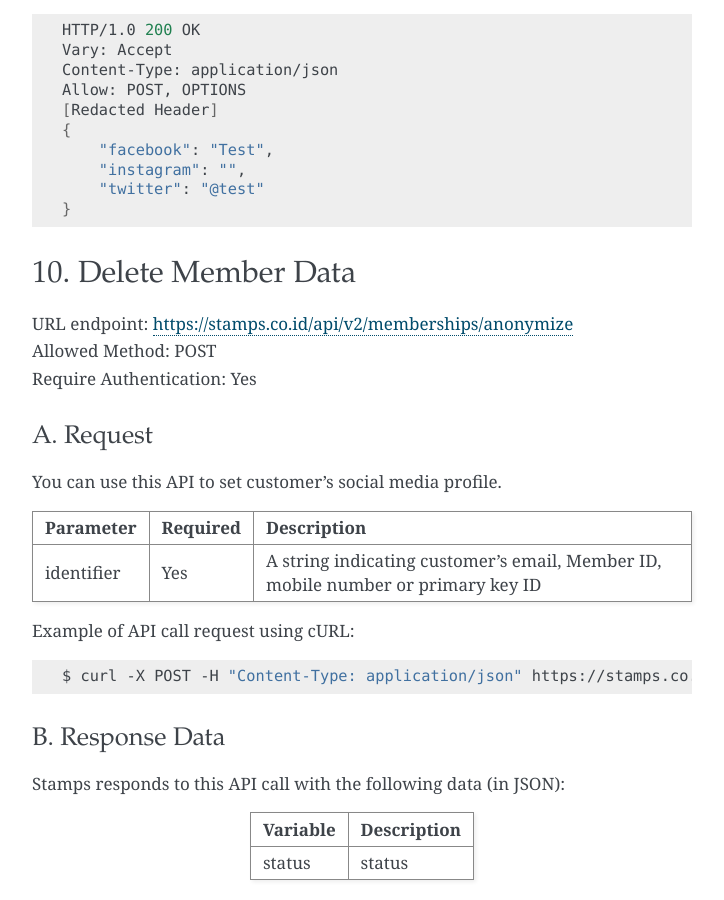
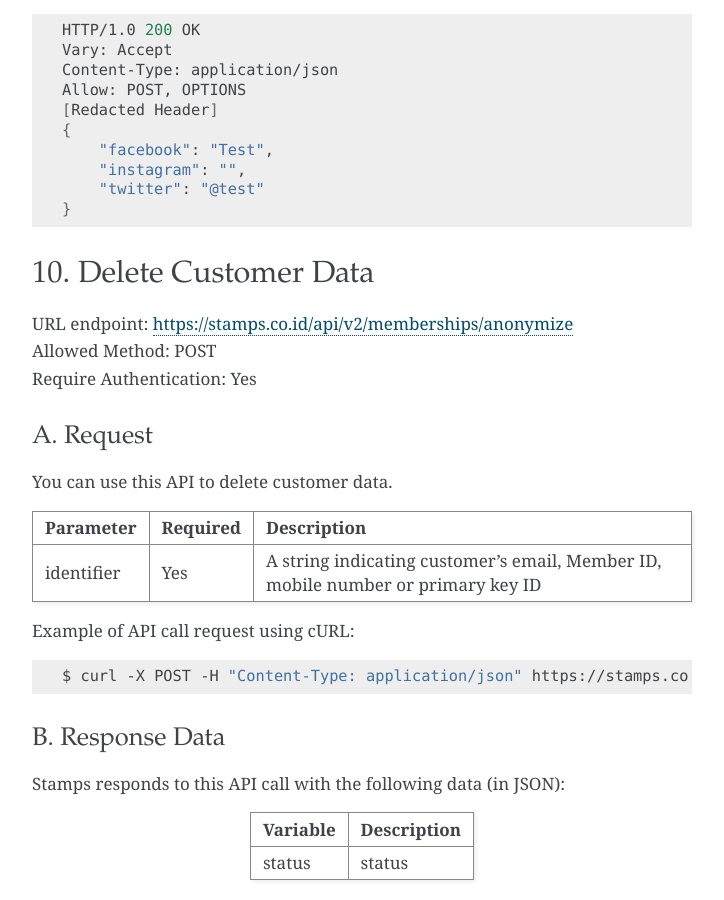
Before and after one commit to ui/stamps-api-docs, a Sphinx documentation site: the page built from source/customer_api.rst, in a window 1280 px wide and 900 px high, scrolled down 18473 px. Shown: the whole window, without its empty margins (388-1112 px from the left). Built offline with Sphinx 7.4.7, drawn with Linux system fonts in a browser that asks for light colours; some of the changed text lies outside the part shown.

Commit message:
update desc

```diff
--- a/source/customer_api.rst
+++ b/source/customer_api.rst
@@ -978,7 +978,7 @@ A successful API call:
     }
 
 
-10. Delete Member Data
+10. Delete Customer Data
 ===============
 | URL endpoint: https://stamps.co.id/api/v2/memberships/anonymize
 | Allowed Method: POST
@@ -987,7 +987,7 @@ A successful API call:
 A. Request
 -----------------------------
 
-You can use this API to set customer's social media profile.
+You can use this API to delete customer data.
 
 ============= =========== =========================
 Parameter     Required    Description
```
